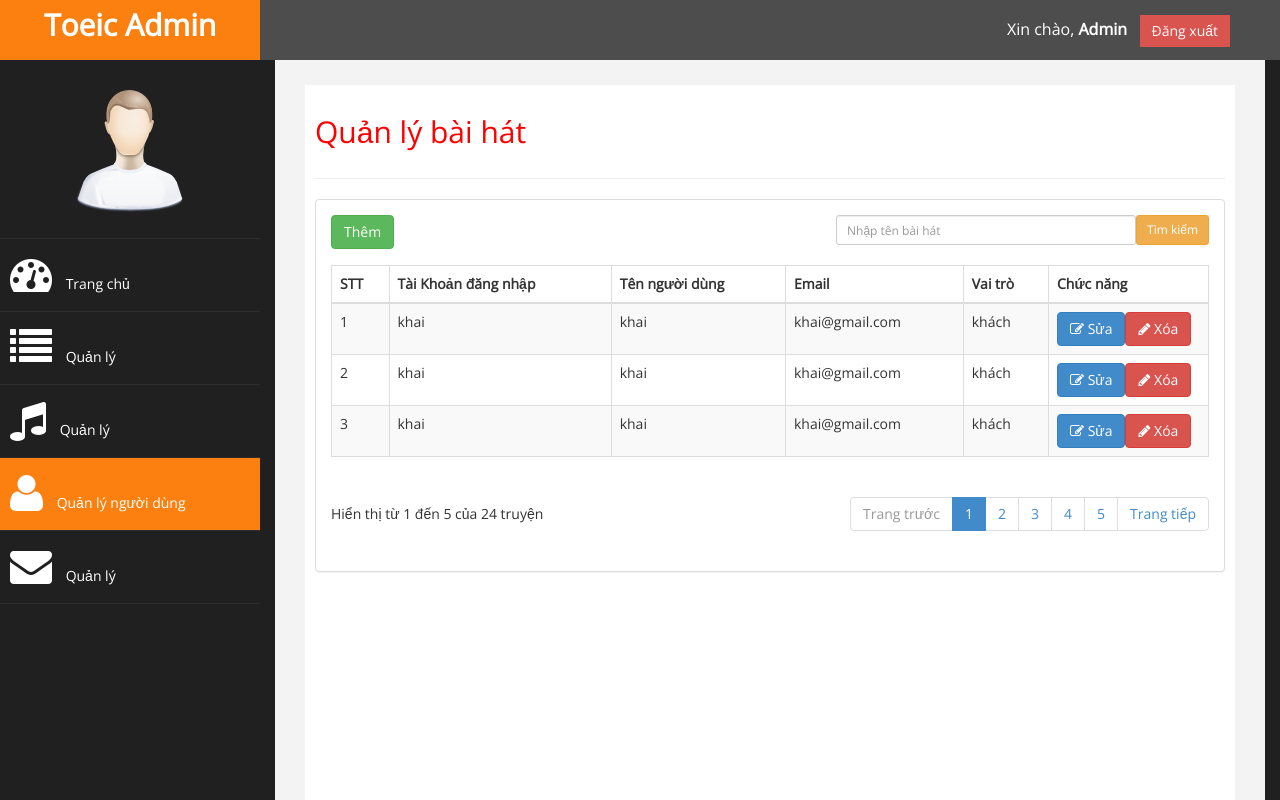
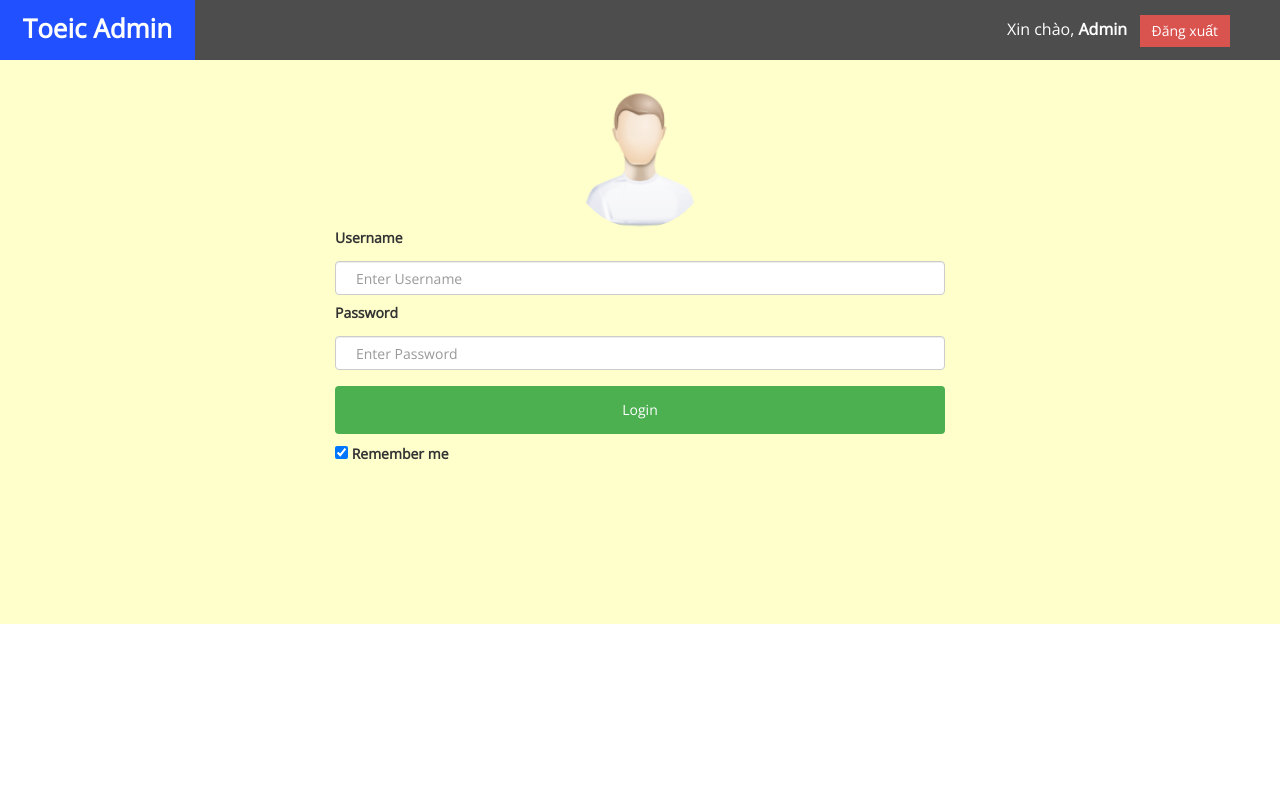
Before and after one commit to khai-itk16/toeic-webadmin, an Angular app: page /user-management in a window 1280 px wide. Shown: the top 800 px of the page. Built offline with nearby package versions, Linux system fonts and the light colour scheme.

Commit message:
first commit

```diff
--- a/src/app/app-routing.module.ts
+++ b/src/app/app-routing.module.ts
@@ -1,7 +1,6 @@
 import { NgModule } from '@angular/core';
 import { Routes, RouterModule } from '@angular/router';
 import { LoginComponent } from './components/login/login.component';
-import { HomeComponent } from './components/home/home.component';
 import { UserManagementComponent } from './components/user-management/user-management.component';
 import { CreateNewUserComponent } from './components/create-new-user/create-new-user.component';
 import { EditUserComponent } from './components/edit-user/edit-user.component';
--- a/src/app/app.component.html
+++ b/src/app/app.component.html
@@ -14,8 +14,8 @@
   </nav>
   <!-- /. NAV TOP  -->
 
-  <!-- <app-login></app-login> -->
-  <app-home></app-home>
+  <app-login *ngIf="!statusLogin"></app-login>
+  <app-left-main-menu  *ngIf="statusLogin"></app-left-main-menu>
 
 </div>
 <!-- /.WRAPPER TOP  -->
--- a/src/app/app.module.ts
+++ b/src/app/app.module.ts
@@ -8,21 +8,21 @@ import { AppComponent } from './app.component';
 import { LoginComponent } from './components/login/login.component';
 import { AuthService } from './services/auth.service';
 import { TokenInterceptorService } from './services/token-interceptor.service';
-import { HomeComponent } from './components/home/home.component';
 import { UserManagementComponent } from './components/user-management/user-management.component';
 import { CreateNewUserComponent } from './components/create-new-user/create-new-user.component';
 import { EditUserComponent } from './components/edit-user/edit-user.component';
 import { DashboardComponent } from './components/dashboard/dashboard.component';
+import { LeftMainMenuComponent } from './components/left-main-menu/left-main-menu.component';
 
 @NgModule({
   declarations: [
     AppComponent,
     LoginComponent,
-    HomeComponent,
     UserManagementComponent,
     CreateNewUserComponent,
     EditUserComponent,
-    DashboardComponent
+    DashboardComponent,
+    LeftMainMenuComponent
   ],
   imports: [
     BrowserModule,
--- a/src/app/components/home/home.component.ts
+++ /dev/null
@@ -1,15 +0,0 @@
-import { Component, OnInit } from '@angular/core';
-
-@Component({
-  selector: 'app-home',
-  templateUrl: './home.component.html',
-  styleUrls: ['./home.component.css']
-})
-export class HomeComponent implements OnInit {
-
-  constructor() { }
-
-  ngOnInit(): void {
-  }
-
-}
--- a/src/app/components/home/home.component.html
+++ b/src/app/components/left-main-menu/left-main-menu.component.html
@@ -2,7 +2,7 @@
     <div class="sidebar-collapse">
         <ul class="nav" id="main-menu">
             <li class="text-center">
-                <img src="assets/img/find_user.png" class="user-image img-responsive" />
+                <img src="../../../assets/img/find_user.png" class="user-image img-responsive" />
             </li>
             <li>
                 <a routerLink="/dashboard" routerLinkActive="active-menu"><i class="fa fa-dashboard fa-3x"></i> Trang chủ</a>
@@ -14,7 +14,7 @@
                 <a routerLink="#" routerLinkActive="active-menu"><i class="fa fa-music fa-3x"></i> Quản lý</a>
             </li>
             <li>
-                <a routerLink="/user-management" routerLinkActive="active-menu"><i class="fa fa-user fa-3x"></i> Quản lý người dùng</a>
+                <a routerLink="/user-management" routerLinkActive="active-menu"><i class="fa fa-user fa-3x"></i> Quản lý tài khoản</a>
             </li>
             <li>
                 <a routerLink="#" routerLinkActive="active-menu"><i class="fa fa-envelope fa-3x"></i> Quản lý</a>
--- a/src/app/components/login/login.component.html
+++ b/src/app/components/login/login.component.html
@@ -7,12 +7,12 @@
 
       <div class="form-group">
         <label for="uname"><b>Username</b></label>
-        <input class="form-control" id="uname" type="text" placeholder="Enter Username" name="username" required>
+        <input class="form-control" id="uname" type="text" placeholder="Enter Username" name="username" [(ngModel)]="user.username" required>
 
         <label for="psw"><b>Password</b></label>
-        <input class="form-control" id="psw" type="password" placeholder="Enter Password" name="password" required>
+        <input class="form-control" id="psw" type="password" placeholder="Enter Password" name="password" [(ngModel)]="user.password" required>
 
-        <button class="btn btn-success">Login</button>
+        <button class="btn btn-success" (click)="loginUser()">Login</button>
         <label>
           <input type="checkbox" checked="checked" name="remember"> Remember me
         </label>
--- a/src/app/components/login/login.component.ts
+++ b/src/app/components/login/login.component.ts
@@ -10,9 +10,23 @@ import { Router } from '@angular/router';
 })
 export class LoginComponent implements OnInit {
 
-  constructor() { }
+  user = new User();
+
+  constructor(private authService: AuthService) { }
 
   ngOnInit() {
   }
 
+  loginUser(){
+    this.authService.loginUser(this.user).subscribe(
+      res => {
+        console.log(res);
+        localStorage.setItem("token", res.token);
+      },
+      error => {
+        console.log(error);
+      }
+    )
+  }
+
 }
--- a/src/app/components/user-management/user-management.component.html
+++ b/src/app/components/user-management/user-management.component.html
@@ -2,7 +2,7 @@
     <div id="page-inner">
         <div class="row">
             <div class="col-md-12">
-                <h2>Quản lý bài hát</h2>
+                <h2>Quản lý tài khoản</h2>
             </div>
         </div>
         <!-- /. ROW  -->
@@ -18,9 +18,9 @@
                                     <a [routerLink]="['/user-management/create-new-user']" class="btn btn-success btn-md">Thêm</a>
                                 </div>
                                 <div class="col-sm-6" style="text-align: right;">
-                                    <form method="post" action="">
+                                    <form>
                                         <input type="submit" name="search" value="Tìm kiếm" class="btn btn-warning btn-sm" style="float:right" />
-                                        <input type="search" class="form-control input-sm" placeholder="Nhập tên bài hát" style="float:right; width: 300px;" />
+                                        <input type="search" class="form-control input-sm" placeholder="Nhập tên thông tin cần tìm kiếm" style="float:right; width: 300px;" />
                                         <div style="clear:both"></div>
                                     </form><br />
                                 </div>
@@ -29,12 +29,12 @@
                             <table class="table table-striped table-bordered table-hover" id="dataTables-example">
                                 <thead>
                                     <tr>
-                                        <th>STT</th>
-                                        <th>Tài Khoản đăng nhập</th>
-                                        <th>Tên người dùng</th>
-                                        <th>Email</th>
-                                        <th>Vai trò</th>
-                                        <th width="160px">Chức năng</th>
+                                        <th class="text-center">STT</th>
+                                        <th class="text-center">Tài khoản đăng nhập</th>
+                                        <th class="text-center">Tên người dùng</th>
+                                        <th class="text-center">Email</th>
+                                        <th class="text-center">Vai trò</th>
+                                        <th width="160px" class="text-center">Chức năng</th>
                                     </tr>
                                 </thead>
                                 <tbody>
@@ -47,8 +47,9 @@
 											khách
                                         </td>
                                         <td class="center">
-                                            <a [routerLink]="['/user-management/edit-user/1']" title="" class="btn btn-primary"><i class="fa fa-edit "></i> Sửa</a>
-                                            <a href="" title="" class="btn btn-danger"><i class="fa fa-pencil"></i> Xóa</a>
+                                            <a [routerLink]="['/user-management/edit-user/1']" title="Sửa" class="btn btn-primary"><i class="fa fa-edit "></i></a> &nbsp;
+                                            <a href="" title="Khóa" class="btn btn-danger"><i class="fa fa-lock"></i></a> &nbsp;
+                                            <a href="" title="Xóa" class="btn btn-danger"><i class="fa fa-trash-o"></i></a>
                                         </td>
                                     </tr>
 									<tr>
@@ -60,8 +61,9 @@
 											khách
                                         </td>
                                         <td class="center">
-                                            <a [routerLink]="['/user-management/edit-user/2']"  title="" class="btn btn-primary"><i class="fa fa-edit "></i> Sửa</a>
-                                            <a href="" title="" class="btn btn-danger"><i class="fa fa-pencil"></i> Xóa</a>
+                                            <a [routerLink]="['/user-management/edit-user/2']"  title="" class="btn btn-primary"><i class="fa fa-edit "></i></a> &nbsp;
+                                            <a href="" title="Mở khóa" class="btn btn-danger"><i class="fa fa-unlock"></i></a> &nbsp;
+                                            <a href="" title="Xóa" class="btn btn-danger"><i class="fa fa-trash-o"></i></a>
                                         </td>
                                     </tr>
 									<tr>
@@ -73,8 +75,9 @@
 											khách
                                         </td>
                                         <td class="center">
-                                            <a [routerLink]="['/user-management/edit-user/3']"  title="" class="btn btn-primary"><i class="fa fa-edit "></i> Sửa</a>
-                                            <a href="" title="" class="btn btn-danger"><i class="fa fa-pencil"></i> Xóa</a>
+                                            <a [routerLink] ="['/user-management/edit-user/3']"  title="" class="btn btn-primary"><i class="fa fa-edit "></i></a> &nbsp;
+                                            <a href="" title="Khóa" class="btn btn-danger"><i class="fa fa-lock"></i></a> &nbsp;
+                                            <a href="" title="Xóa" class="btn btn-danger"><i class="fa fa-trash-o"></i></a>
                                         </td>
                                     </tr>
                                 </tbody>
--- a/src/app/services/auth.service.ts
+++ b/src/app/services/auth.service.ts
@@ -26,6 +26,7 @@ export class AuthService {
 
   logoutUser() {
     localStorage.removeItem('token')
+    this.router.navigate(["/"])
   }
 
 }
--- a/src/assets/css/custom.css
+++ b/src/assets/css/custom.css
@@ -206,16 +206,17 @@ max-width:170px;
 }
 
 .navbar-cls-top .navbar-brand {
-	color: #fff;
-background: #FC8010;
-width: 260px;
-text-align: center;
-height: 60px;
-font-size: 30px;
-font-weight: 700;
+    color: #fff;
+    background: #2060ff;
+    width: 195px;
+    text-align: center;
+    height: 60px;
+    font-size: 26px;
+    line-height: 1;
+    font-weight: 700;
 }
 .active-menu {
-    background-color:#FC8010!important;
+    background-color:#2070ff!important;
 }
 
 .arrow {
@@ -311,7 +312,7 @@ font-weight: 700;
 }
 .navbar-cls-top .navbar-brand:hover {
 
-background: #FC8010;
+background: #2050ff;
 color:#fff;
 
 }
@@ -357,7 +358,7 @@ line-height: 1.428571429;
 
  @media(min-width:768px) {
      #page-wrapper{
-               margin: 0 0 0 260px;
+               margin: 0 0 0 180px;
         padding: 15px 30px;
         min-height: 1200px;
 
@@ -365,9 +366,10 @@ line-height: 1.428571429;
 
 
     .navbar-side {
+        font-size: 12px;
         z-index: 1;
         position: absolute;
-        width: 260px;
+        width: 192px;
     }
 
    .navbar {
```
Also changed, not shown: src/app/components/left-main-menu/left-main-menu.component.ts (added, +15 -0 lines), src/app/components/left-main-menu/left-main-menu.component.css (added), 1 other file (tests, documents, lock files or other folders).
